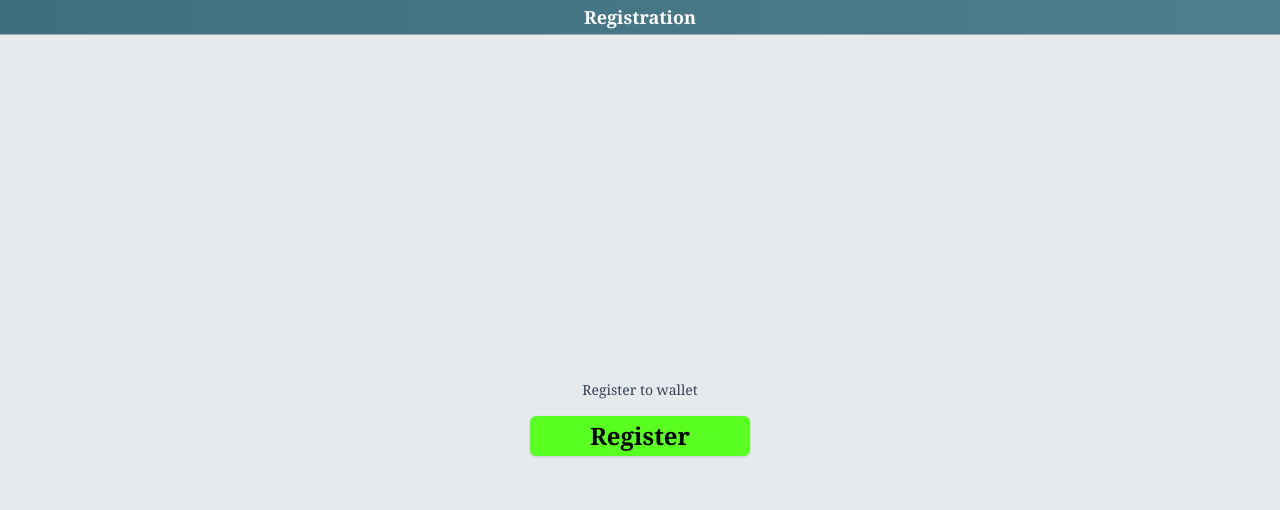
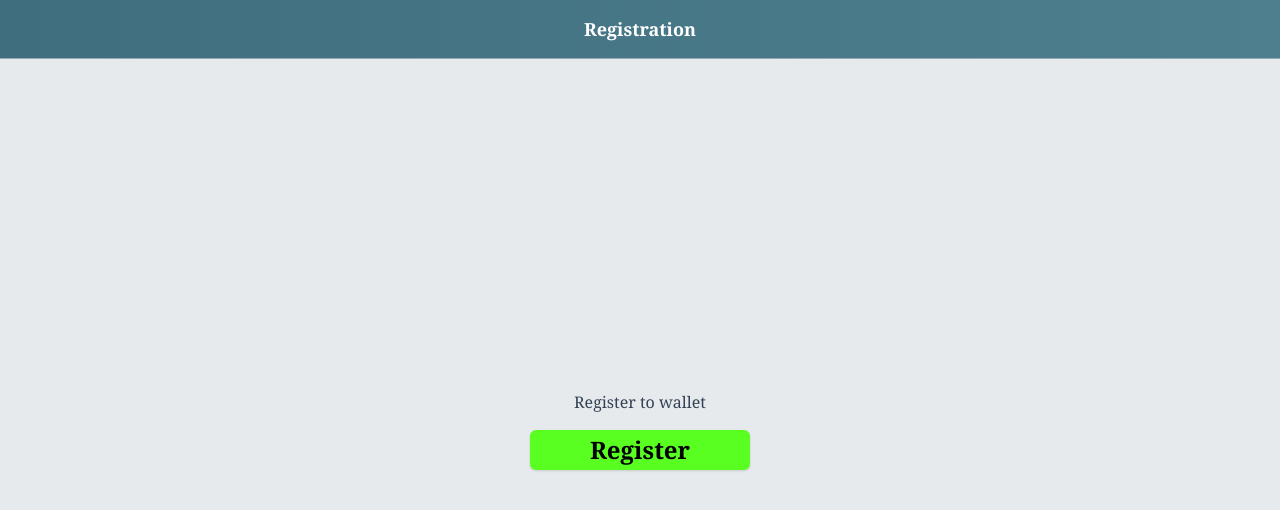
Before and after one commit to ADORSYS-GIS/cloud-wallet-ui, a React (Vite) app: page /registration in a window 1280 px wide. Shown: the top 510 px of the page. Built offline with nearby package versions, Linux system fonts and the light colour scheme.

Commit message:
fix: adjust layout and improve registration page content

```diff
--- a/src/pages/RegistrationPage.tsx
+++ b/src/pages/RegistrationPage.tsx
@@ -2,13 +2,13 @@ import { useState } from 'react'
 import { useNavigate } from 'react-router-dom'
 import { PageContainer } from '../components/layout/PageContainer'
 import { routes } from '../constants/routes'
+import { initAuth } from '../auth/authService'
 import {
   DEFAULT_TENANT_NAME,
   getStoredTenantId,
   registerTenant,
   storeTenantId,
 } from '../auth/tenant'
-import { initAuth } from '../auth/authService'
 
 export function RegistrationPage() {
   const navigate = useNavigate()
@@ -44,7 +44,7 @@ export function RegistrationPage() {
     <PageContainer fullWidth>
       <div className="flex min-h-screen w-full flex-col overflow-hidden rounded-none bg-[#e7eaed] font-serif">
         {/* Sub-header */}
-        <div className="grid grid-cols-[auto_1fr_auto] items-center border-b border-[#96a8b2] bg-gradient-to-r from-[#3f6f7e] to-[#4e7f8f] px-2 py-2">
+        <div className="grid grid-cols-[auto_1fr_auto] items-center border-b border-[#96a8b2] bg-gradient-to-r from-[#3f6f7e] to-[#4e7f8f] px-2 py-5">
           <div className="w-10" />
           <div className="text-center text-[16px] md:text-[18px] font-semibold leading-none text-white">
             Registration
@@ -53,7 +53,7 @@ export function RegistrationPage() {
         </div>
 
         <section className="flex flex-1 flex-col items-center justify-center px-6 text-center">
-          <p className="mb-4 text-sm text-slate-700">Register to wallet</p>
+          <p className="mb-4 max-w-[830px] text-slate-700">Register to wallet</p>
           <button
             type="button"
             onClick={() => void handleRegister()}
```
